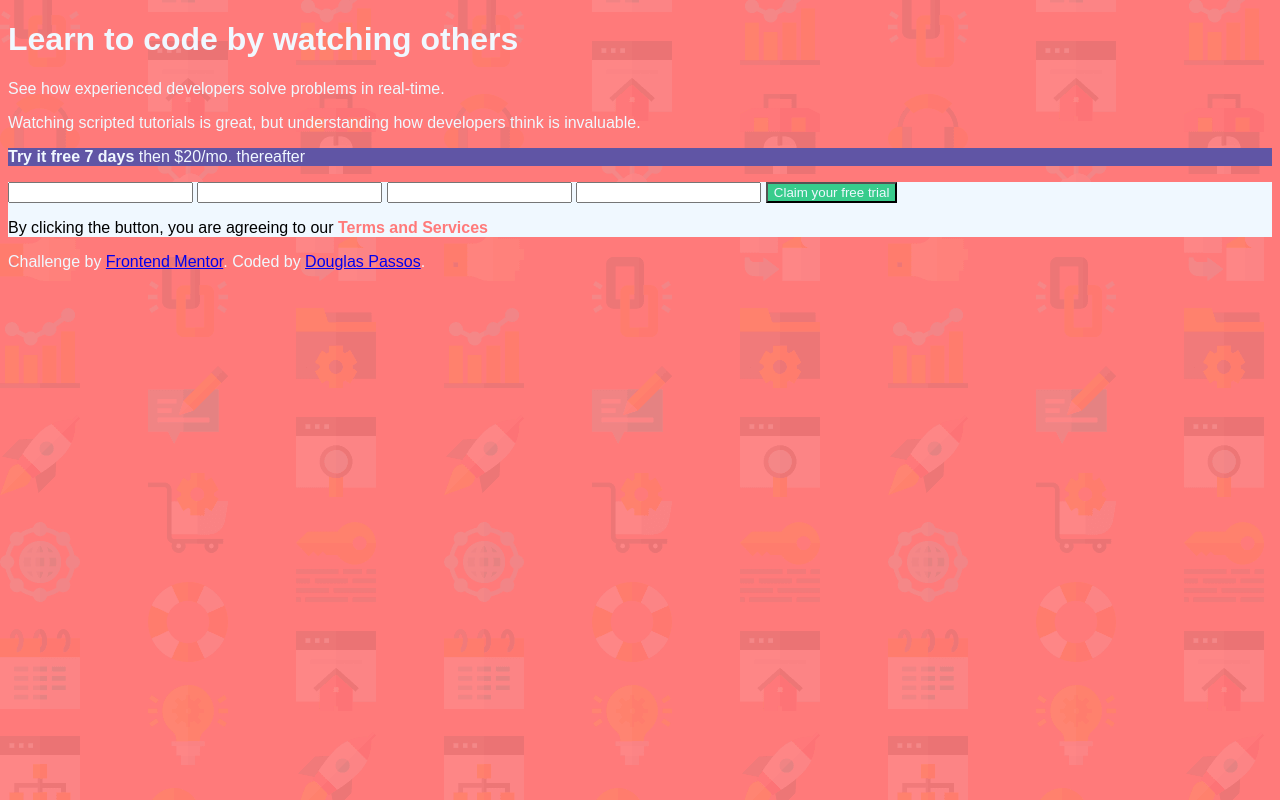
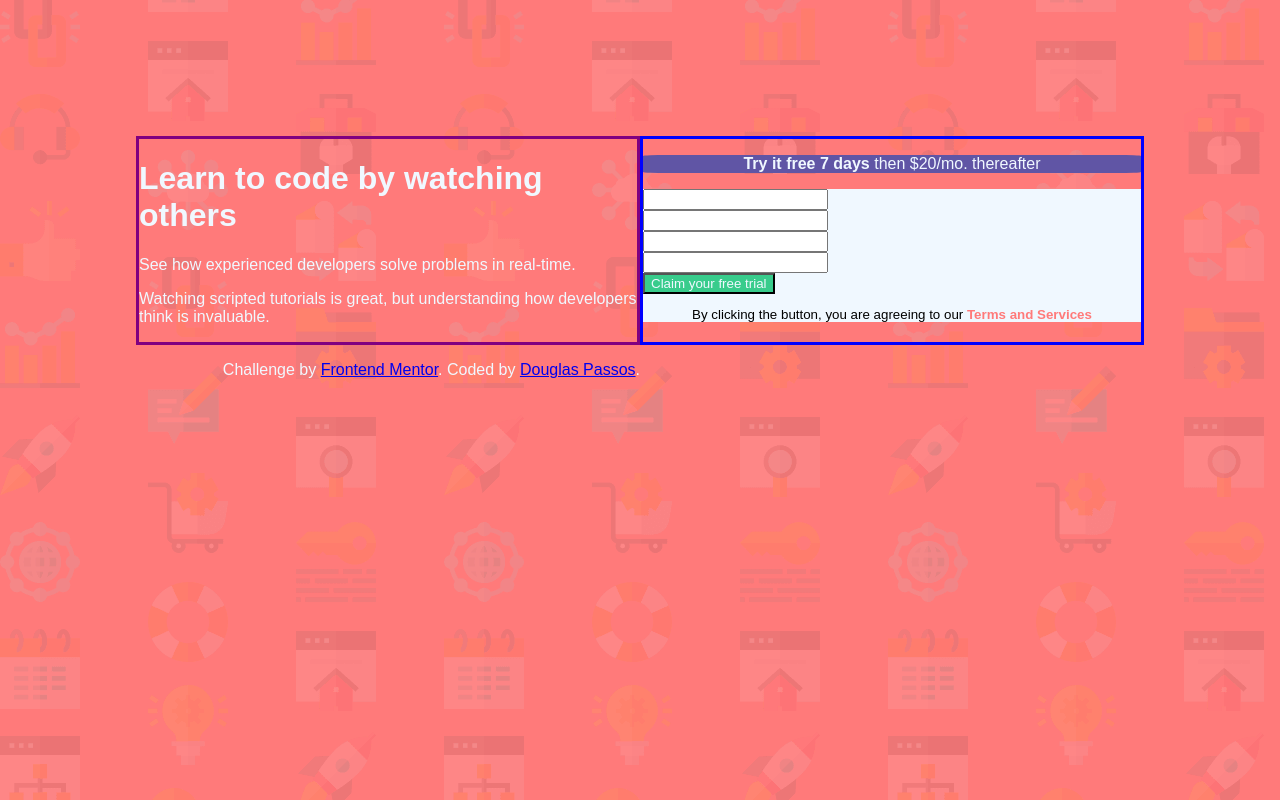
Before and after one commit to dougpassos/intro-component-with-signup-form-master, a plain HTML site: page index.html in a window 1280 px wide. Drawn offline with Linux system fonts and the light colour scheme.

Commit message:
layout de duas colunas ajuste no formulario ajustes de alinhamento

```diff
--- a/index.html
+++ b/index.html
@@ -17,27 +17,31 @@
   -->
 </head>
 <body>
+  <div id="con__info">
 
     <h1>Learn to code by watching others</h1>
 
     <p>See how experienced developers solve problems in real-time.</p>
     <p>Watching scripted tutorials is great,
       but understanding how developers think is invaluable.</p>
-  <div>
+  </div>
+  <div id="con__form">
+    <div id="freeSevenDays">
       <p><strong>Try it free 7 days</strong> then $20/mo. thereafter</p>
     </div>
     <section id="formUser">
       <form action="">
-      <input type="text" name="First Name" id="FirstName">
-      <input type="text" name="Last Name" id="LastName">
-      <input type="email" name="Email Address" id="EmailAddress">
-      <input type="password" name="Password" id="Password">
+        <input type="text" name="First Name" id="FirstName"><br>
+        <input type="text" name="Last Name" id="LastName"><br>
+        <input type="email" name="Email Address" id="EmailAddress"><br>
+        <input type="password" name="Password" id="Password"><br>
         <input type="button" value="Claim your free trial" id="send">
       </form>
       <p>
         By clicking the button, you are agreeing to our <strong>Terms and Services</strong>
       </p>
     </section>
+  </div>
 
   <footer>
     <p class="attribution">
--- a/style.css
+++ b/style.css
@@ -5,9 +5,17 @@ html {
 }
 
 body {
+  display: grid;
+  grid-template-columns: 1fr 1fr;
+  padding: 10%;
   background-image: url(images/bg-intro-desktop.png);
   background-color: hsl(0, 100%, 74%);
-  color:aliceblue
+  color:aliceblue;
+  font-size: 16px;
+}
+
+div#con__info {
+  border: purple solid;
 }
 
 h1 {
@@ -20,13 +28,20 @@ p {
   font-weight: 400;
 }
 
+div#con__form{
+  border: blue solid;
+}
 
-div {
+
+div#freeSevenDays{
+  text-align: center;
+  border-radius: 5%;
   background-color: hsl(248, 32%, 49%);
 }
 
 
 section#formUser {
+  flex-direction: column;
   background-color: aliceblue;
   color: black;
 }
@@ -36,6 +51,15 @@ section#formUser #send {
  color: aliceblue;
 }
 
+section#formUser p{
+  text-align: center;
+  font-size: smaller;
+}
+
 section#formUser p strong {
     color: hsl(0, 100%, 74%);
   }
+
+  footer{
+    text-align: right;
+  }
```
Lines whose indentation alone changed are shown as unchanged.
